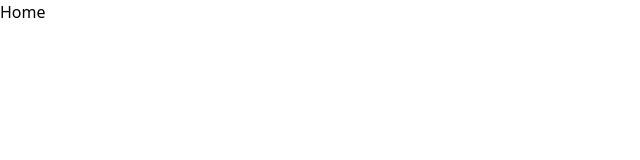
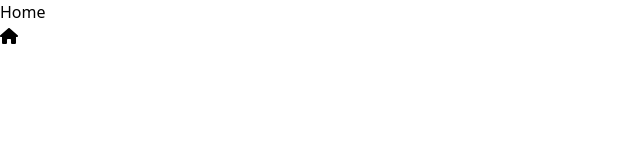
Before and after one commit to gabrielgua/shelfie_ui, a Vue app: page / in a window 1280 px wide. Shown: the top 160 px of the page, without its empty margins (0-640 px from the left). Built offline with nearby package versions, Linux system fonts and the light colour scheme; the HTML template or start-up script is replaced by a standard one.

Commit message:
chore: add fontawesome config and icons

```diff
--- a/package.json
+++ b/package.json
@@ -13,6 +13,11 @@
     "format": "prettier --write src/"
   },
   "dependencies": {
+    "@fortawesome/fontawesome-svg-core": "^6.7.2",
+    "@fortawesome/free-brands-svg-icons": "^6.7.2",
+    "@fortawesome/free-regular-svg-icons": "^6.7.2",
+    "@fortawesome/free-solid-svg-icons": "^6.7.2",
+    "@fortawesome/vue-fontawesome": "^3.0.8",
     "@tailwindcss/vite": "^4.0.0",
     "pinia": "^2.3.1",
     "vue": "^3.5.13",
--- a/src/main.ts
+++ b/src/main.ts
@@ -6,8 +6,20 @@ import { createPinia } from 'pinia'
 import App from './App.vue'
 import router from './router'
 
+import { library } from '@fortawesome/fontawesome-svg-core'
+import { FontAwesomeIcon } from '@fortawesome/vue-fontawesome'
+
+import { fas } from '@fortawesome/free-solid-svg-icons'
+import { fab } from '@fortawesome/free-brands-svg-icons'
+import { far } from '@fortawesome/free-regular-svg-icons'
+
+library.add(fas)
+library.add(far)
+library.add(fab)
+
 const app = createApp(App)
 
+app.component('faicon', FontAwesomeIcon)
 app.use(createPinia())
 app.use(router)
 
--- a/src/views/HomeView.vue
+++ b/src/views/HomeView.vue
@@ -1,3 +1,4 @@
 <template>
   <h2>Home</h2>
+  <faicon icon="house" />
 </template>
```
Also changed, not shown: 1 other file (tests, documents, lock files or other folders).
